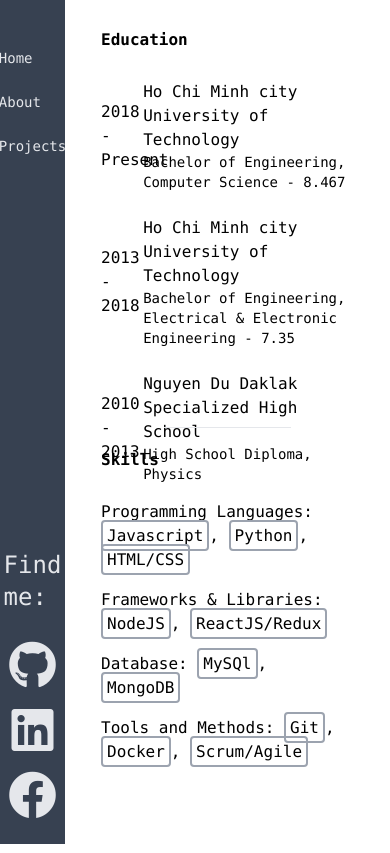
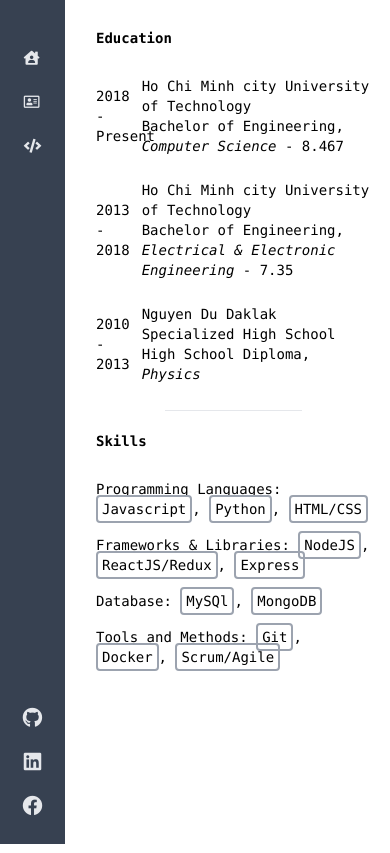
Before and after one commit to nhanluongoe/portfolio, a React (Create React App) app: page /about in a window 390 px wide. Built offline with nearby package versions, Linux system fonts and the light colour scheme.

Commit message:
updated responsive header

```diff
--- a/src/components/About.js
+++ b/src/components/About.js
@@ -20,7 +20,7 @@ const Education = () => {
               <div>
                 <h1>{name}</h1>
                 <h2 className='text-sm'>
-                  {degree}, {major} - {gpa}
+                  {degree}, <span className='italic'>{major}</span> - {gpa}
                 </h2>
               </div>
             </div>
@@ -43,7 +43,7 @@ const Education = () => {
               <div>
                 <h1>{name}</h1>
                 <h2 className='text-sm'>
-                  {degree}, {major}
+                  {degree}, <span className='italic'>{major}</span>
                 </h2>
               </div>
             </div>
@@ -98,7 +98,7 @@ const Skills = () => {
       </p>
       <p className='py-2'>
         Frameworks & Libraries: <Skill language='NodeJS' />,{' '}
-        <Skill language='ReactJS/Redux' />
+        <Skill language='ReactJS/Redux' />, <Skill language='Express' />
       </p>
       <p className='py-2'>
         Database: <Skill language='MySQl' />, <Skill language='MongoDB' />
@@ -113,7 +113,7 @@ const Skills = () => {
 
 const About = () => {
   return (
-    <div className='container flex flex-col justify-center h-full px-5'>
+    <div className='container flex flex-col justify-center h-full px-5 text-sm md:text-xl pl-24 sm:pl-32 md:pl-72'>
       <div className='h-1/2 flex justify-start'>
         <Education />
       </div>
--- a/src/components/App.js
+++ b/src/components/App.js
@@ -11,11 +11,11 @@ const App = () => {
   return (
     <div className='font-mono'>
       <Router history={history}>
-        <div className='flex justify-between'>
-          <div className='p-4 h-screen w-1/6 bg-gray-700'>
+        <div className='relative flex justify-between'>
+          <div className='p-4 h-screen w-1/6 bg-gray-700 fixed'>
             <Header />
           </div>
-          <div className='p-4 h-100 w-5/6'>
+          <div className='py-4 pb-10 h-screen w-screen'>
             <Route path='/portfolio' exact component={Home} />
             <Route path='/about' exact component={About} />
             <Route path='/projects' exact component={Projects} />
--- a/src/components/Header.js
+++ b/src/components/Header.js
@@ -7,19 +7,34 @@ const Header = () => {
       <div>
         <ul className='py-5'>
           <li className='p-3 text-gray-200 hover:text-white transform hover:scale-110 transition duration-500 ease-in-out'>
-            <Link to='/portfolio'>Home</Link>
+            <Link to='/portfolio'>
+              <span className='md:hidden'>
+                <i class='fas fa-house-user'></i>
+              </span>
+              <span className='hidden md:block'>Home</span>
+            </Link>
           </li>
           <li className='p-3 text-gray-200 hover:text-white transform hover:scale-110 transition duration-500 ease-in-out'>
-            <Link to='/about'>About</Link>
+            <Link to='/about'>
+              <span className='md:hidden'>
+                <i class='far fa-address-card'></i>
+              </span>
+              <span className='hidden md:block'>About</span>
+            </Link>
           </li>
           <li className='p-3 text-gray-200 hover:text-white transform hover:scale-110 transition duration-500 ease-in-out'>
-            <Link to='/projects'>Projects</Link>
+            <Link to='/projects'>
+              <span className='md:hidden'>
+                <i class='fas fa-code'></i>
+              </span>
+              <span className='hidden md:block'>Project</span>
+            </Link>
           </li>
         </ul>
       </div>
       <div className='text-gray-200 '>
-        <h1 className='pb-5 text-2xl'>Find me:</h1>
-        <p className='text-5xl text-center py-2 hover:text-white transfrom hover:scale-110 transition duration-300 ease-in-out'>
+        <h1 className='pb-5 text-sm hidden md:block md:text-2xl'>Find me:</h1>
+        <p className='text-xl md:text-5xl text-center py-2 hover:text-white transfrom hover:scale-110 transition duration-300 ease-in-out'>
           <a
             href='https://github.com/nhanluongoe'
             target='_blank'
@@ -28,7 +43,7 @@ const Header = () => {
             <i class='fab fa-github'></i>
           </a>
         </p>
-        <p className='text-5xl text-center py-2 hover:text-white transfrom hover:scale-110 transition duration-300 ease-in-out'>
+        <p className='text-xl md:text-5xl text-center py-2 hover:text-white transfrom hover:scale-110 transition duration-300 ease-in-out'>
           <a
             href='https://www.linkedin.com/in/nhanlt18/'
             target='_blank'
@@ -37,7 +52,7 @@ const Header = () => {
             <i class='fab fa-linkedin'></i>
           </a>
         </p>
-        <p className='text-5xl text-center py-2 hover:text-white transfrom hover:scale-110 transition duration-300 ease-in-out'>
+        <p className='text-xl md:text-5xl text-center py-2 hover:text-white transfrom hover:scale-110 transition duration-300 ease-in-out'>
           <a
             href='https://www.facebook.com/anothername18/'
             target='_blank'
--- a/src/components/Home.js
+++ b/src/components/Home.js
@@ -12,23 +12,26 @@ const Welcome = () => {
 const Avatar = () => {
   return (
     <div className='px-3 md:w-1/3'>
-      <div>
-        <img src={avatar} alt='avatar' />
-      </div>
+      <img src={avatar} alt='avatar' />
     </div>
   );
 };
 
 const Bio = () => {
   return (
-    <div className='px-3 md:w-2/3 text-lg md:text-xl'>
-      <h1 className='text-2xl md:text-4xl py-10'>Luong Thanh Nhan</h1>
-      <p className='py-2'>
+    <div className='px-3 md:w-1/2 text-lg md:text-xl'>
+      <h1 className='text-2xl md:text-4xl text-center md:text-left py-2'>
+        Luong Thanh Nhan
+      </h1>
+      <h2 className='text-base md:text-3xl text-center md:text-left pb-5 text-gray-500'>
+        Third year student - HCMUT
+      </h2>
+      <p className='py-2 text-sm sm:text-base text-justify'>
         I am currently pursuing a degree in Computer Science at Ho Chi Minh City
         University of Technology where I previously got a Bachelor of
         Engineering in the major of Electrical and Electronic Engineering
       </p>
-      <p className='py-2'>
+      <p className='py-2 text-sm sm:text-base text-justify'>
         I am both interested in frontend and backend development, so I am
         learning to be a fullstack developer in the near future.
       </p>
@@ -38,9 +41,17 @@ const Bio = () => {
 
 const Quote = ({ content, author }) => {
   return (
-    <div className='container flex flex-col justify-center px-4 text-gray-500 h-full'>
-      <p className='text-xl italic'>{content}</p>
-      <p className='text-3xl'> _ {author}</p>
+    <div className='container mx-auto py-5 w-full md:w-3/4 px-4 text-gray-500'>
+      <p className='text-xs md:text-xl italic text-justify'>{content}</p>
+      <p className='text-xs md:text-3xl'>
+        {' '}
+        <span>
+          <i class='fas fa-feather-alt'></i>
+        </span>
+        {'_'}
+        {author}
+        {'_'}
+      </p>
     </div>
   );
 };
@@ -53,13 +64,13 @@ const Home = () => {
   };
 
   return (
-    <div className='flex flex-col h-full'>
+    <div className='flex flex-col h-full ml-10 pl-10 md:ml-28 md:pl-28'>
       <Welcome />
-      <div className='container md:flex justify-between items-center'>
+      <div className='container md:flex justify-around items-center'>
         <Avatar />
         <Bio />
       </div>
-      <hr className='w-3/4 mx-auto my-8' />
+      <hr className='w-3/4 mx-auto my-4 md:my-8' />
       <Quote content={quote.content} author={quote.author} />
     </div>
   );
```
